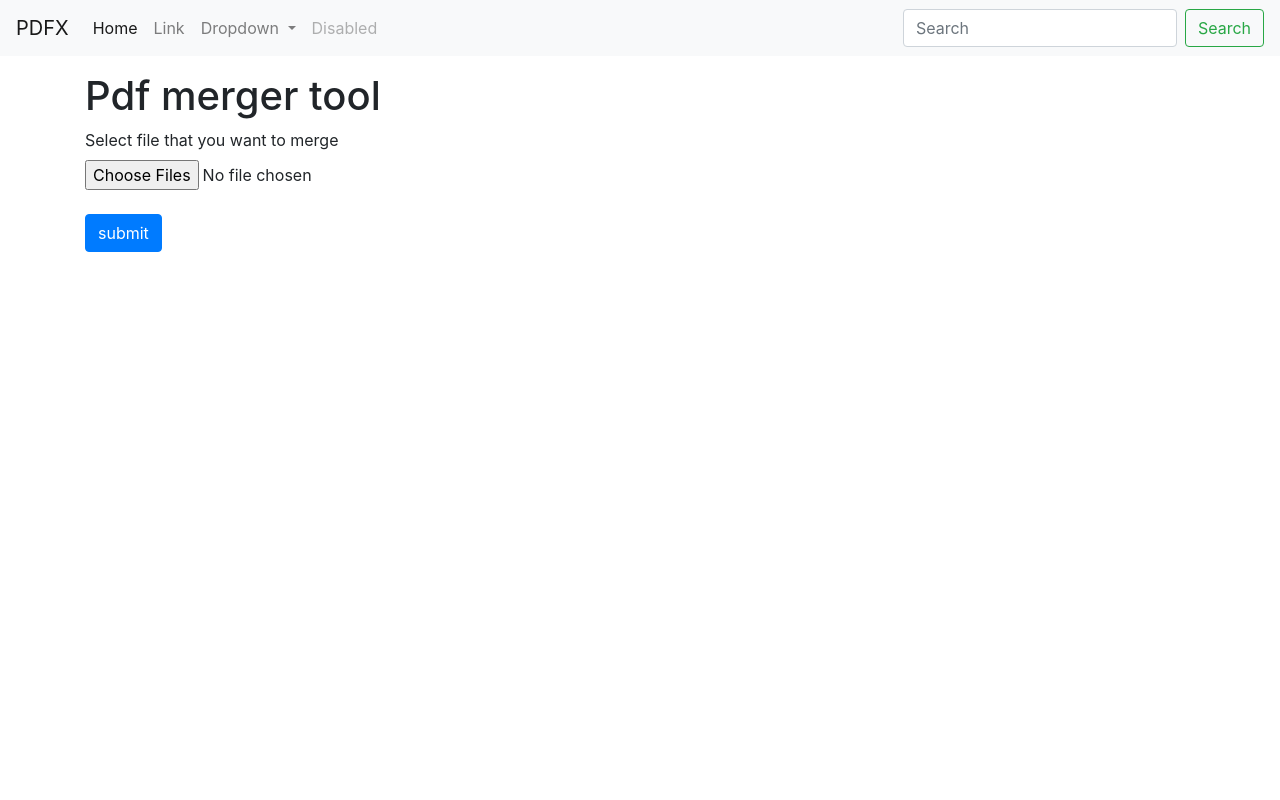
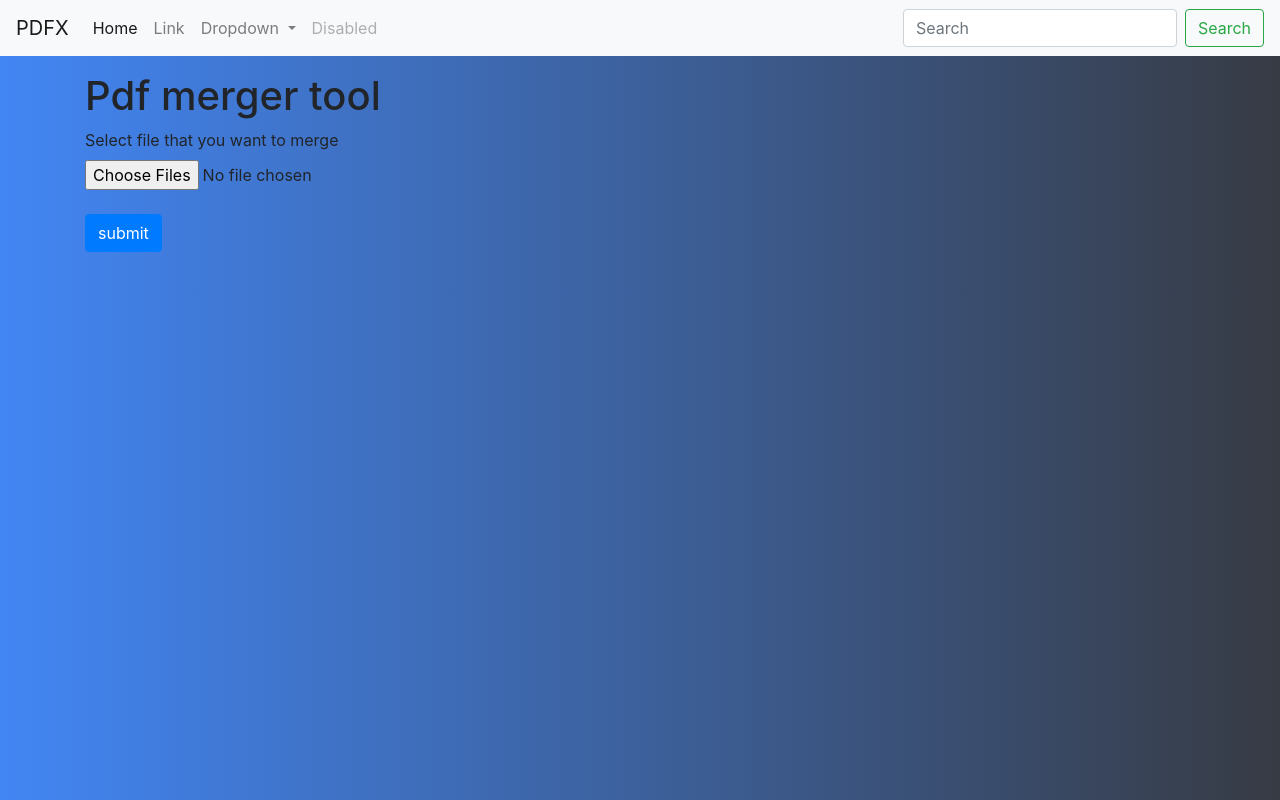
Before and after one commit to GeekPrathamesh/PDF-Merger, a website: page templates/index.html in a window 1280 px wide. Drawn offline with nearby package versions, Linux system fonts and the light colour scheme.

Commit message:
updated background color to index

```diff
--- a/templates/index.html
+++ b/templates/index.html
@@ -18,7 +18,8 @@
 
     <title>PDFX</title>
   </head>
-  <body>
+  <body style="background: linear-gradient(to left, #373b44, #4286f4);
+">
     <nav class="navbar navbar-expand-lg navbar-light bg-light">
       <a class="navbar-brand" href="#">PDFX</a>
       <button
```
